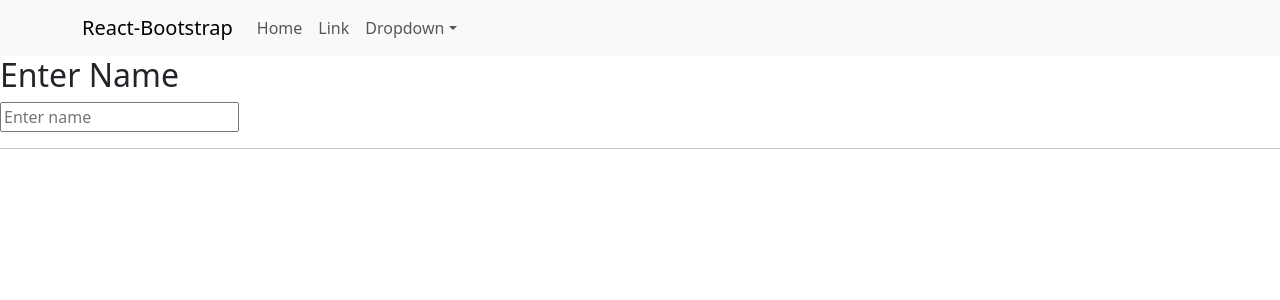
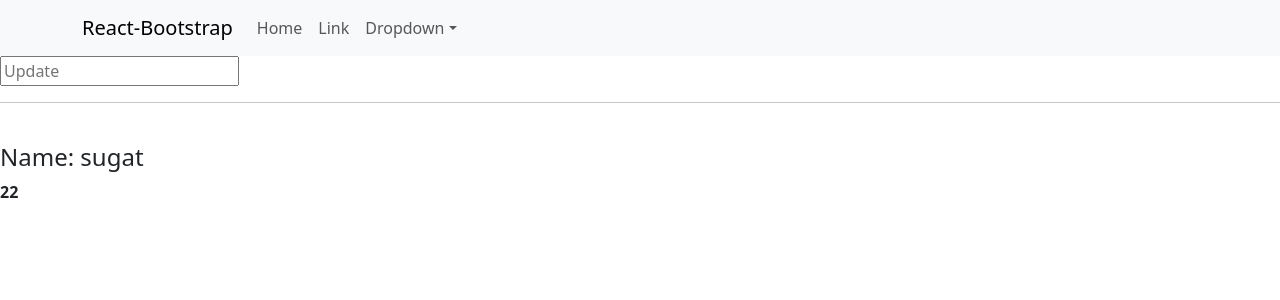
Before and after one commit to sugathub/react-learning, a React (Vite) app: page / in a window 1280 px wide. Shown: the top 300 px of the page. Built offline with nearby package versions, Linux system fonts and the light colour scheme.

Commit message:
update an object using the ... spread operator

```diff
--- a/src/App.jsx
+++ b/src/App.jsx
@@ -1,25 +1,35 @@
 // import './App.css'
+
 
 
 import { useState } from "react";
 import Navebar from "./Navebar";
-import { Usera } from "./Usera";
-import { Usera2 } from "./Usera2";
+
 
 function App() {
 
-  const [data, setData] = useState(" ");
+  const [data,setData]=useState({
+    name:"sugat",
+    age:22
+  })
+  const handalUpdate = (val)=>{
+    data.name =val;
+    console.log(val);
+    console.log(data.name);
+    setData({...data});
+
+  }
 
   return (
     <>
       <Navebar />
 
-      <Usera setData={setData} />
-      <br />
-      <hr />
-      <br />
-      <Usera2 data={data} />
-
+     <input type="text" placeholder="Update" onChange={()=>{handalUpdate(event.target.value)}} />
+     <br />
+     <hr />
+     <br />
+     <h4>Name: {data.name}</h4>
+     <p><b>{data.age}</b></p>
 
 
     </>
--- a/src/Usera.jsx
+++ /dev/null
@@ -1,11 +0,0 @@
-import React from 'react'
-
-export const Usera = ({setData}) => {
-  return (
-    <>
-    <h2>Enter Name</h2>
-    <input type="text" onChange={(event)=>{setData(event.target.value)}} placeholder="Enter name" />
-
-    </>
-  )
-}
--- a/src/Usera2.jsx
+++ /dev/null
@@ -1,14 +0,0 @@
-import React from 'react'
-
-export const Usera2 = ({ data }) => {
-    return (
-
-        <>
-            <h3>
-                {data}
-
-            </h3>
-
-        </>
-    )
-}
```
